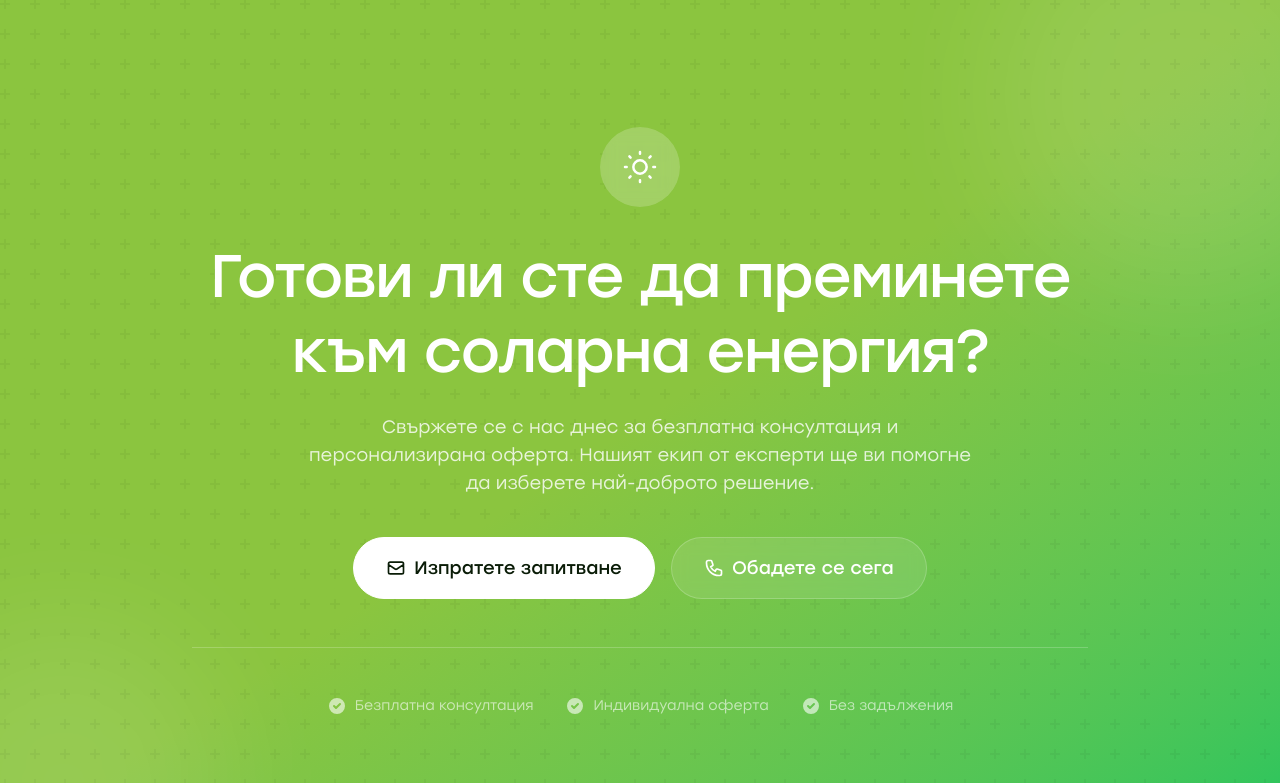
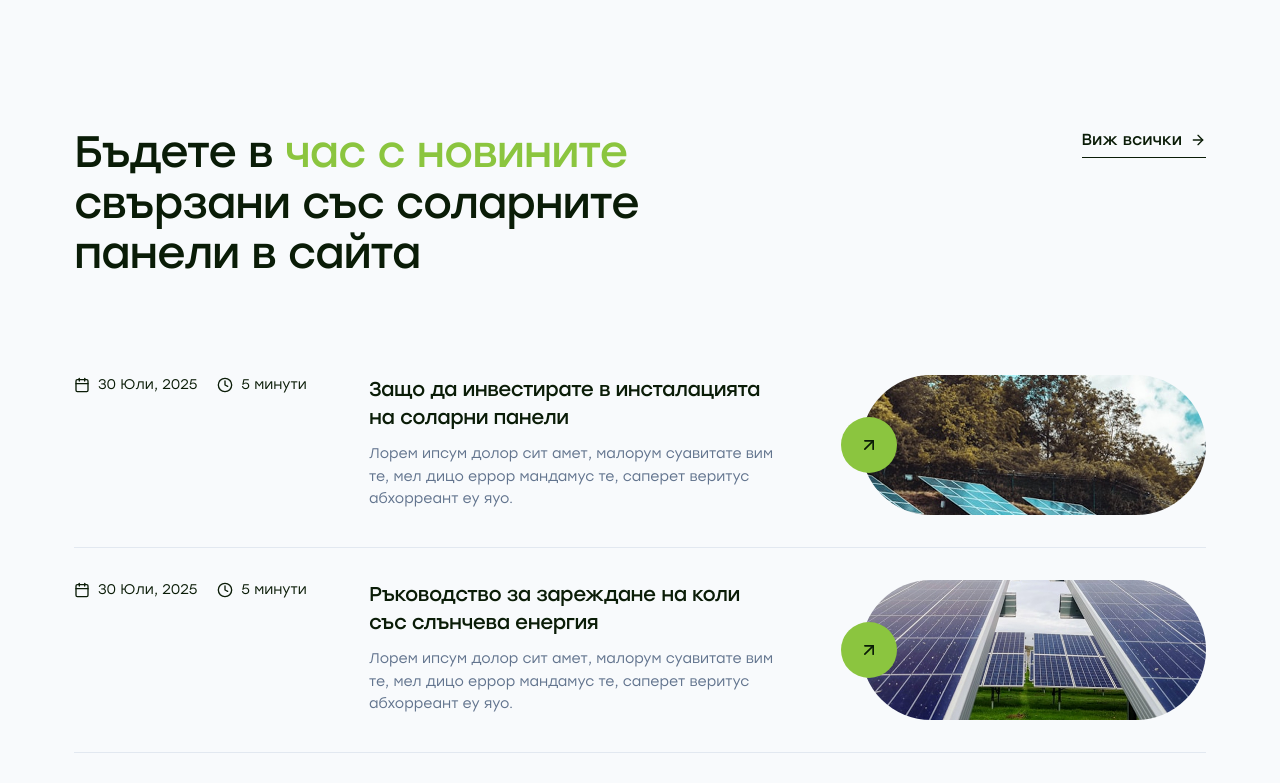
Before and after one commit to mpittas/vscs-strapi, a Next.js app: page / in a window 1280 px wide. Shown: the part 4700-5483 px from the top of the page. Built offline with nearby package versions, Linux system fonts and the light colour scheme.

Commit message:
create new static blog section on homepage

```diff
--- a/src/app/page.tsx
+++ b/src/app/page.tsx
@@ -7,6 +7,7 @@ import {
   AboutUs,
   OurServices,
   ProjectsOverview,
+  BlogOverview,
 } from "@/components/sections";
 
 export default function HomePage() {
@@ -18,6 +19,7 @@ export default function HomePage() {
       <OurServices />
       <ProjectsOverview />
       <WhyUs />
+      <BlogOverview />
       <CTA />
       <Contact />
     </>
--- /dev/null
+++ b/src/components/sections/BlogOverview.tsx
@@ -0,0 +1,125 @@
+import Image from "next/image";
+import Link from "next/link";
+import { Heading, Text } from "@/components/ui/Typography";
+import Section from "@/components/ui/Section";
+import { Calendar, Clock, ArrowUpRight, ArrowRight } from "lucide-react";
+
+// Static blog posts data
+const blogPosts = [
+  {
+    id: 1,
+    title: "Защо да инвестирате в инсталацията на соларни панели",
+    excerpt:
+      "Лорем ипсум долор сит амет, малорум суавитате вим те, мел дицо еррор мандамус те, саперет веритус абхорреант еу яуо.",
+    image: "/images/blog-img-1.jpg",
+    date: "30 Юли, 2025",
+    readTime: "5 минути",
+    slug: "why-invest-in-solar-panels",
+  },
+  {
+    id: 2,
+    title: "Ръководство за зареждане на коли със слънчева енергия",
+    excerpt:
+      "Лорем ипсум долор сит амет, малорум суавитате вим те, мел дицо еррор мандамус те, саперет веритус абхорреант еу яуо.",
+    image: "/images/blog-img-2.jpg",
+    date: "30 Юли, 2025",
+    readTime: "5 минути",
+    slug: "solar-car-charging-guide",
+  },
+  {
+    id: 3,
+    title: "Защо да инвестирате в инсталацията на соларни панели",
+    excerpt:
+      "Лорем ипсум долор сит амет, малорум суавитате вим те, мел дицо еррор мандамус те, саперет веритус абхорреант еу яуо.",
+    image: "/images/blog-img-3.jpg",
+    date: "30 Юли, 2025",
+    readTime: "5 минути",
+    slug: "solar-panel-investment",
+  },
+];
+
+export default function BlogOverview() {
+  return (
+    <Section paddingY="xl" bgColor="light">
+      <div className="container">
+        {/* Header */}
+        <div className="flex items-start justify-between mb-24">
+          {/* Title */}
+          <Heading as="h2" className="max-w-xl">
+            Бъдете в{" "}
+            <span className="text-brand-green">час с новините</span>
+            <br />
+            свързани със соларните
+            <br />
+            панели в сайта
+          </Heading>
+
+          {/* View All Link */}
+          <Link
+            href="/blog"
+            className="flex items-center gap-2 text-dark-green hover:text-brand-green transition-colors group border-b border-dark-green pb-1"
+          >
+            <span className="font-normal">Виж всички</span>
+            <ArrowRight className="w-4 h-4 transition-transform group-hover:translate-x-1" />
+          </Link>
+        </div>
+
+        {/* Blog Posts List */}
+        <div className="flex flex-col divide-y divide-slate-200">
+          {blogPosts.map((post) => (
+            <Link
+              key={post.id}
+              href={`/blog/${post.slug}`}
+              className="group py-8 first:pt-0 last:pb-0"
+            >
+              <div className="grid grid-cols-12 gap-12">
+                {/* Left Column - Meta */}
+                <div className="col-span-3">
+                  <div className="flex gap-5">
+                    <div className="flex items-center gap-2">
+                      <Calendar className="w-4 h-4" />
+                      <Text variant="body-14">{post.date}</Text>
+                    </div>
+                    <div className="flex items-center gap-2">
+                      <Clock className="w-4 h-4" />
+                      <Text variant="body-14">{post.readTime}</Text>
+                    </div>
+                  </div>
+                </div>
+
+                {/* Middle Column - Content */}
+                <div className="col-span-5 pr-8">
+                  <Heading
+                    as="h3"
+                    className="text-xl font-medium text-dark-green mb-3 group-hover:text-brand-green transition-colors"
+                  >
+                    {post.title}
+                  </Heading>
+                  <Text variant="body-14" className="text-slate-500 leading-relaxed">
+                    {post.excerpt}
+                  </Text>
+                </div>
+
+                {/* Right Column - Image */}
+                <div className="col-span-4 flex justify-end">
+                  <div className="relative w-full h-[140px]">
+                    <Image
+                      src={post.image}
+                      alt={post.title}
+                      fill
+                      className="object-cover transition-transform duration-500 rounded-full"
+                    />
+                    {/* Arrow Button Overlay */}
+                    <div className="absolute top-1/2 -translate-y-1/2 -left-5 w-14 h-14 rounded-full bg-brand-green flex items-center justify-center transition-transform">
+                      <ArrowUpRight className="w-5 h-5 text-dark-green" />
+                    </div>
+                  </div>
+                </div>
+              </div>
+            </Link>
+          ))}
+        </div>
+      </div>
+    </Section>
+  );
+}
--- a/src/components/sections/index.ts
+++ b/src/components/sections/index.ts
@@ -8,3 +8,4 @@ export { default as ButtonShowcase } from "./ButtonShowcase";
 export { default as AboutUs } from "./AboutUs";
 export { default as OurServices } from "./OurServices";
 export { default as ProjectsOverview } from "./ProjectsOverview";
+export { default as BlogOverview } from "./BlogOverview";
```
